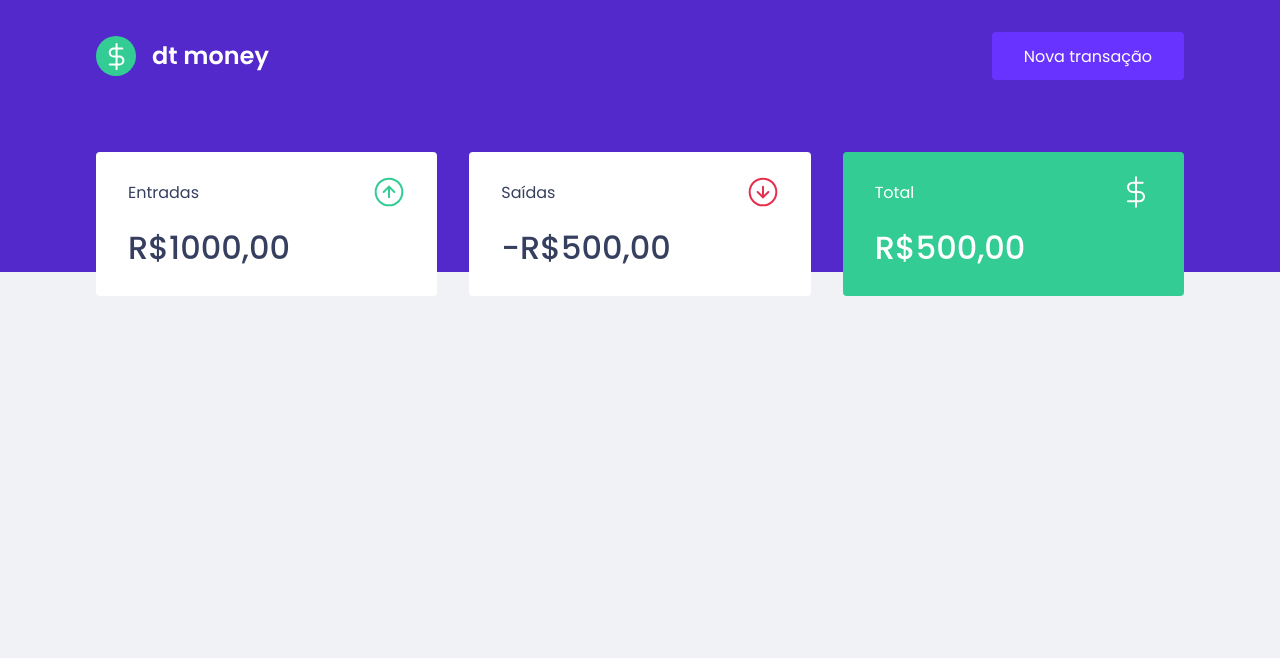
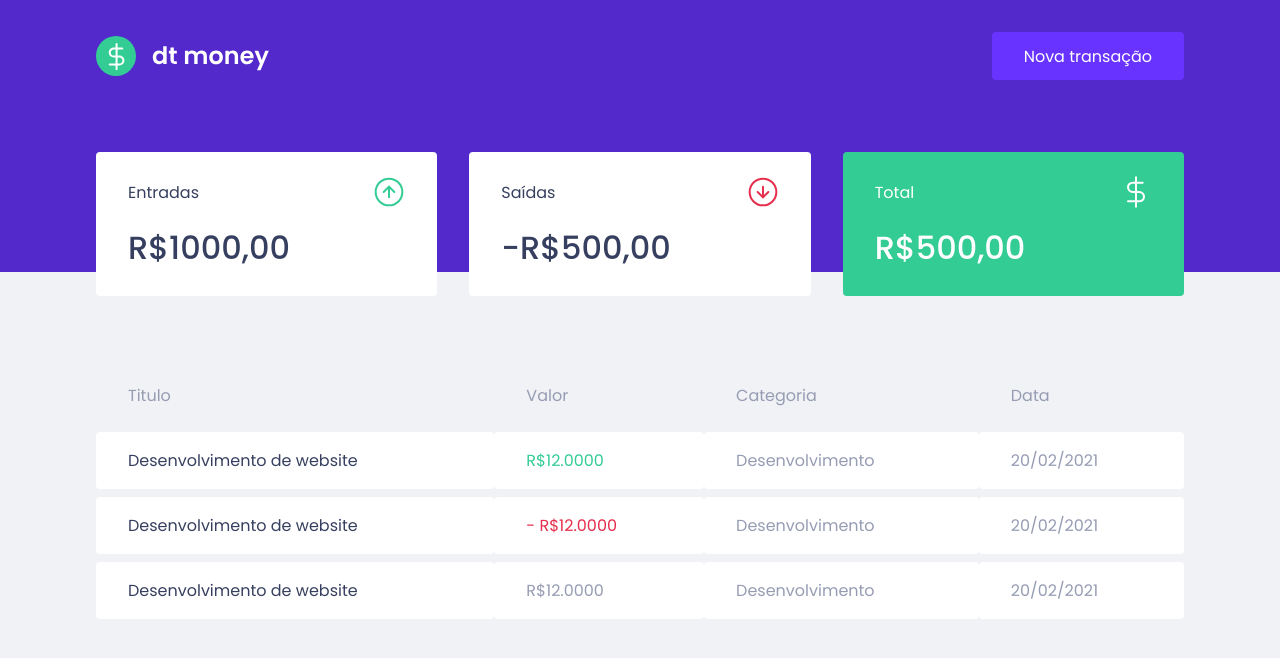
Before and after one commit to IagoOlraSantos/dt-money-react, a React (Create React App) app: page / in a window 1280 px wide. Shown: the top 658 px of the page. Built offline with nearby package versions, Linux system fonts and the light colour scheme.

Commit message:
criando a tabela de transacoes

```diff
--- a/src/components/Dashboard/index.tsx
+++ b/src/components/Dashboard/index.tsx
@@ -1,10 +1,12 @@
 import { Container } from "./styles";
 import { Summary } from "../Summary/index";
+import { TransactionTable } from "../TransactionTable";
 
 export function Dashboard() {
   return (
     <Container>
       <Summary />
+      <TransactionTable />
     </Container>
   );
 }
--- /dev/null
+++ b/src/components/TransactionTable/index.tsx
@@ -0,0 +1,39 @@
+import { Container } from "./styles";
+
+export function TransactionTable() {
+  return (
+    <Container>
+      <table>
+        <thead>
+          <th>Titulo</th>
+          <th>Valor</th>
+          <th>Categoria</th>
+          <th>Data</th>
+        </thead>
+
+        <tbody>
+          <tr>
+            <td>Desenvolvimento de website</td>
+            <td className="deposit">R$12.0000</td>
+            <td>Desenvolvimento</td>
+            <td>20/02/2021</td>
+          </tr>
+
+          <tr>
+            <td>Desenvolvimento de website</td>
+            <td className="withdraw">- R$12.0000</td>
+            <td>Desenvolvimento</td>
+            <td>20/02/2021</td>
+          </tr>
+
+          <tr>
+            <td>Desenvolvimento de website</td>
+            <td>R$12.0000</td>
+            <td>Desenvolvimento</td>
+            <td>20/02/2021</td>
+          </tr>
+        </tbody>
+      </table>
+    </Container>
+  );
+}
--- /dev/null
+++ b/src/components/TransactionTable/styles.ts
@@ -0,0 +1,38 @@
+import styled from "styled-components";
+
+export const Container = styled.div`
+  margin-top: 4rem;
+
+  table {
+    width: 100%;
+    border-spacing: 0 0.5rem;
+
+    th {
+      color: var(--text-body);
+      font-weight: 400;
+      padding: 1rem 2rem;
+      text-align: left;
+      line-height: 1.5rem;
+    }
+
+    td {
+      padding: 1rem 2rem;
+      border: 0;
+      background: var(--shape);
+      color: var(--text-body);
+      border-radius: 0.25rem;
+
+      &:first-child {
+        color: var(--text-title);
+      }
+
+      &.deposit {
+        color: var(--green);
+      }
+
+      &.withdraw {
+        color: var(--red);
+      }
+    }
+  }
+`;
```
